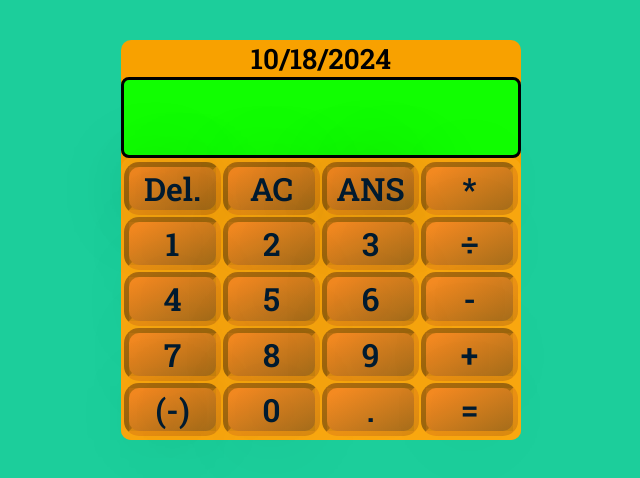
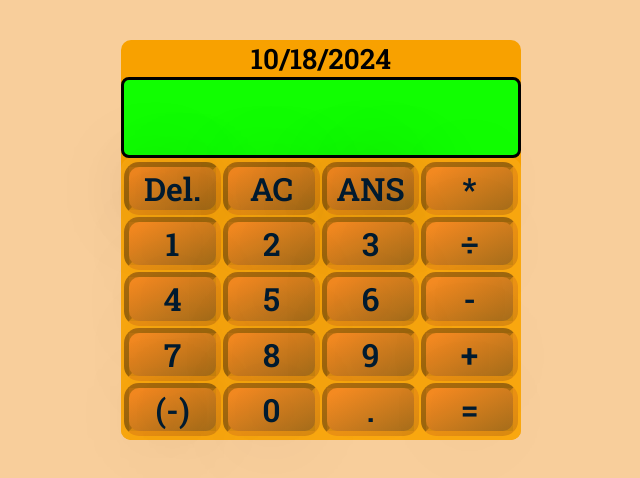
Before and after one commit to gernesto14/Calculator, a website: page index.html in a window 1280 px wide. Shown: the whole page, without its empty margins (319-959 px from the left). Drawn offline with nearby package versions, Linux system fonts and the light colour scheme.

Commit message:
Update styles.css ,
Reverted the style color on line 5, rgb from 28 to 248.

```diff
--- a/styles.css
+++ b/styles.css
@@ -2,7 +2,7 @@
   font-family: "Roboto Slab", serif;
 }
 body {
-  background-color: rgb(28, 206, 155);
+  background-color: rgb(248, 206, 155);
   padding: 10px;
 }
 
```
